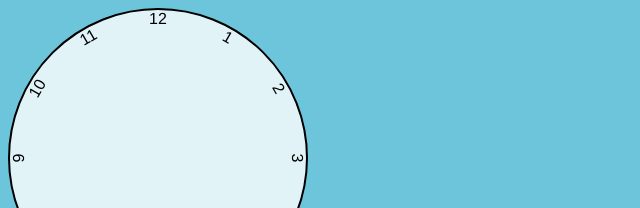
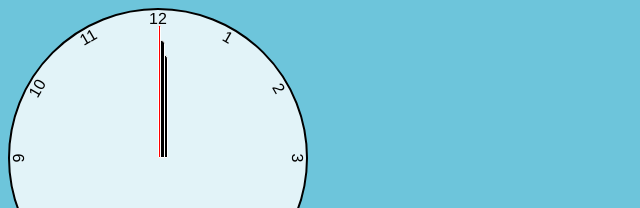
Before and after one commit to Ruchi479/A-Clock-with-JavaScript, a plain HTML site: page index.html in a window 1280 px wide. Shown: the top 208 px of the page, without its empty margins (0-640 px from the left). Drawn offline with Linux system fonts and the light colour scheme.

Commit message:
added hands styles  on clock

```diff
--- a/styles.css
+++ b/styles.css
@@ -38,3 +38,35 @@ body{
 .clock .number10 { --rotation: 300deg;}
 .clock .number11 { --rotation: 330deg;}
 /* .clock .number12 { --rotation: 360deg;} default */
+
+.clock .hand {
+    position: absolute;
+    bottom: 50%;
+    left: 50%;
+    border: 1px solid white;
+    border-top-left-radius: 10px;
+    border-top-right-radius: 10px;
+    transform-origin:bottom ;
+    z-index: 10;
+    transform: translate(-50%) rotate(calc(var(--rotation) * 1deg))
+}
+
+.clock .hand.second {
+    width:3px;
+    height:45%;
+    background-color: red;
+}
+
+
+.clock .hand.minute {
+    width:7px;
+    height:40%;
+    background-color: black;
+}
+
+
+.clock .hand.hour {
+    width:10px;
+    height:35%;
+    background-color: black;
+}
```
